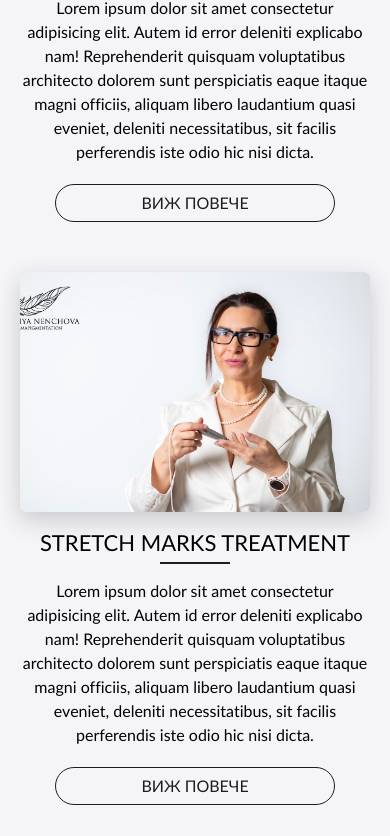
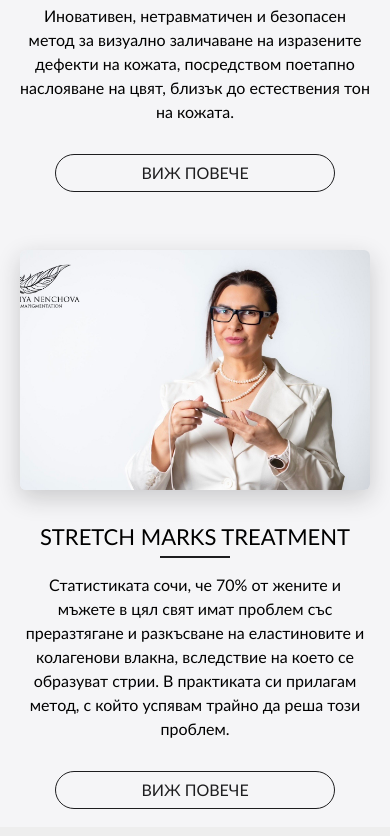
Before and after one commit to hristo-mutafov/amea-cosmetic-site, a website: page procedures/index.html in a window 390 px wide. Shown: the part 702-1538 px from the top of the page. Drawn offline with Linux system fonts and the light colour scheme.

Commit message:
Added short description for every procedure, fixed styling for the main procedures page and added pricing for new procedure.

```diff
--- a/procedures/index.html
+++ b/procedures/index.html
@@ -103,13 +103,10 @@
                     <div class="text-container">
                         <h2 class="heading underline black">КАМУФЛАЖ</h2>
                         <p class="content">
-                            Lorem ipsum dolor sit amet consectetur adipisicing
-                            elit. Autem id error deleniti explicabo nam!
-                            Reprehenderit quisquam voluptatibus architecto
-                            dolorem sunt perspiciatis eaque itaque magni
-                            officiis, aliquam libero laudantium quasi eveniet,
-                            deleniti necessitatibus, sit facilis perferendis
-                            iste odio hic nisi dicta.
+                            Иновативен, нетравматичен и безопасен метод за
+                            визуално заличаване на изразените дефекти на кожата,
+                            посредством поетапно наслояване на цвят, близък до
+                            естествения тон на кожата.
                         </p>
                         <a
                             class="procedures-button"
@@ -131,13 +128,11 @@
                             STRETCH MARKS TREATMENT
                         </h2>
                         <p class="content">
-                            Lorem ipsum dolor sit amet consectetur adipisicing
-                            elit. Autem id error deleniti explicabo nam!
-                            Reprehenderit quisquam voluptatibus architecto
-                            dolorem sunt perspiciatis eaque itaque magni
-                            officiis, aliquam libero laudantium quasi eveniet,
-                            deleniti necessitatibus, sit facilis perferendis
-                            iste odio hic nisi dicta.
+                            Статистиката сочи, че 70% от жените и мъжете в цял
+                            свят имат проблем със преразтягане и разкъсване на
+                            еластиновите и колагенови влакна, вследствие на
+                            което се образуват стрии. В практиката си прилагам
+                            метод, с който успявам трайно да реша този проблем.
                         </p>
                         <a
                             class="procedures-button"
--- a/procedures/the_styles/procedures.css
+++ b/procedures/the_styles/procedures.css
@@ -52,11 +52,13 @@
 }
 
 .cards .card {
+    position: relative;
     display: grid;
-    grid-template-rows: 1fr;
+    grid-template-rows: repeat(2, 1fr);
     justify-content: center;
-    align-items: center;
+    align-items: start;
     gap: 14px;
+    height: 700px;
 }
 
 .cards .card:nth-last-child(1):nth-child(odd) {
@@ -96,10 +98,18 @@
     text-align: center;
 }
 
+.cards .card .text-container {
+    align-self: self-start;
+}
+
 .cards .card .text-container .procedures-button {
     width: 80%;
-    margin-top: 20px;
     font-size: 20px;
+    position: absolute;
+    bottom: 10px;
+    left: 50%;
+    transform: translate(-50%, 0%);
+    margin: auto;
 }
 
 /* Each Procedure text styling */
@@ -208,6 +218,10 @@
 }
 
 @media screen and (max-width: 1330px) {
+    .cards .card {
+        height: 650px;
+    }
+
     .cards .card .image-container {
         height: 300px;
     }
@@ -232,6 +246,11 @@
 }
 
 @media screen and (max-width: 1000px) {
+    .cards .card {
+        align-items: center;
+        grid-template-rows: 40% 100%;
+    }
+
     .cards .card .image-container {
         height: 240px;
     }
@@ -260,6 +279,20 @@
         grid-template-rows: 1fr;
         grid-template-columns: 1fr;
         gap: 50px;
+    }
+
+    .cards .card {
+        align-items: center;
+        grid-template-rows: 50% 100%;
+        height: 100%;
+    }
+
+    .cards .card .text-container .procedures-button {
+        width: 80%;
+        margin-top: 30px;
+        font-size: 20px;
+        position: static;
+        transform: translate(0%, 0%);
     }
 
     .cards .card:nth-last-child(odd):last-child {
@@ -406,6 +439,11 @@
 }
 
 @media screen and (max-width: 370px) {
+    .cards .card {
+        align-items: center;
+        grid-template-rows: 30% 100%;
+    }
+
     .cards .card .image-container {
         height: 180px;
     }
```
Also changed, not shown: index.html (+40 -22 lines).
